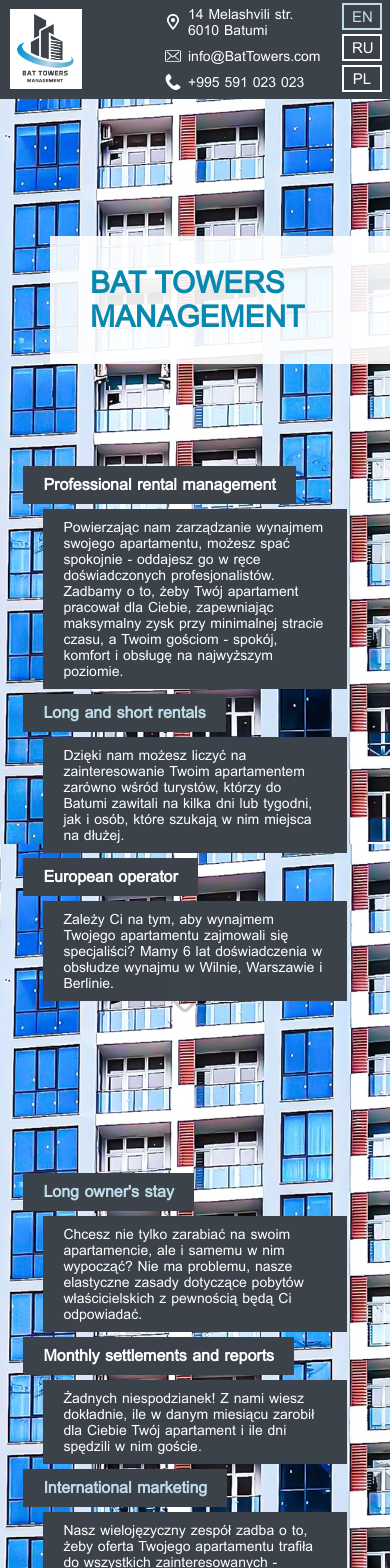
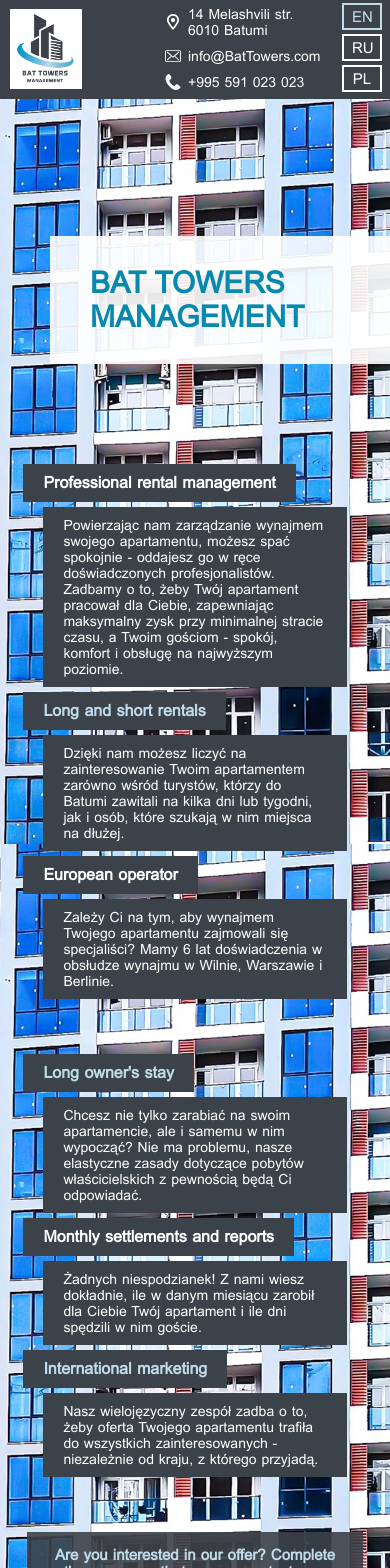
Before and after one commit to karolina-suchomska/BatTowers, a Nuxt app: page / in a window 390 px wide. Shown: the top 1568 px of the page. Built offline with nearby package versions, Linux system fonts and the light colour scheme.

Commit message:
change on scroll button

```diff
--- a/assets/sass/_buttons.scss
+++ b/assets/sass/_buttons.scss
@@ -87,55 +87,3 @@
     opacity: 0;
   }
 }
-
-
-// @media (max-width: 1330px) {
-//   .btn-scroll {
-//     top: 38vh;
-
-//     & span {
-//       width: 30px;
-//       height: 30px;
-//       border-left: 4px solid $color-primary;
-//       border-bottom: 4px solid $color-primary;
-//       margin-left: -12px;
-
-//       &:nth-of-type(2) {
-//         top: 18px;
-//       }
-
-//       &:nth-of-type(3) {
-//         top: 36px;
-//       }
-//     }
-
-//     &.center {
-//       bottom: 85px;
-//     }
-//   }
-// }
-
-@media (max-width: 500px) {
-  .btn-scroll {
-    top: 40vh;
-
-    & span {
-      width: 20px;
-      height: 20px;
-      border-left: 3px solid $color-primary;
-      border-bottom: 3px solid $color-primary;
-
-      &:nth-of-type(2) {
-        top: 12px;
-      }
-
-      &:nth-of-type(3) {
-        top: 24px;
-      }
-    }
-
-    &.center {
-      bottom: 55px;
-    }
-  }
-}
--- a/pages/index.vue
+++ b/pages/index.vue
@@ -126,17 +126,15 @@
           this.scroll3 = true
         }
       } else if (window.innerWidth < 850) {
+        this.scroll = true
+        this.scroll2 = false
+        this.scroll3 = false
+
         if (window.scrollY > 50) {
           this.blur = true
         } else {
           this.blur = false
         }
-      }
-
-      if (window.innerHeight < 750) {
-        this.scroll = true
-        this.scroll2 = false
-        this.scroll3 = false
       }
     },
     goTo (section) {
```
